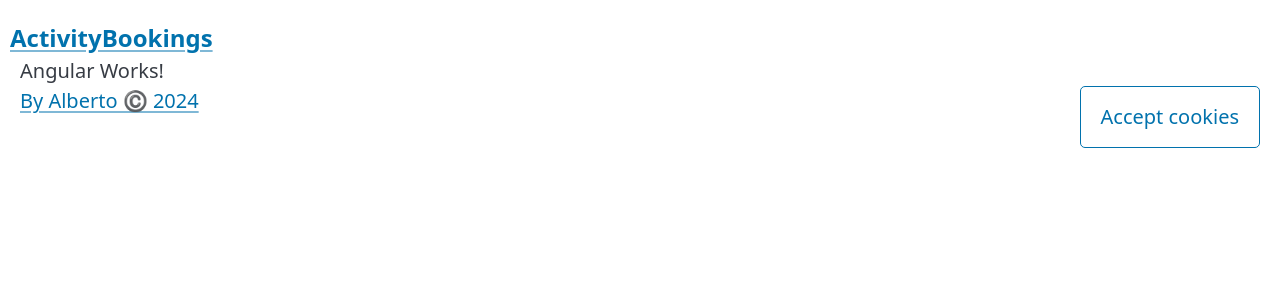
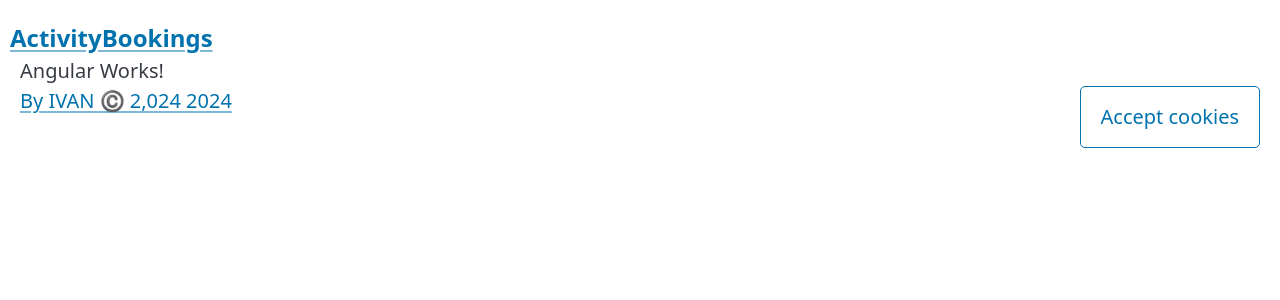
Before and after one commit to CursosAlbertoBasalo/zara_home-angular, an Angular app in the folder ActivityBookings/: page / in a window 1280 px wide. Shown: the top 300 px of the page. Built offline with nearby package versions, Linux system fonts and the light colour scheme.

Commit message:
feat: year

```diff
--- a/ActivityBookings/src/app/core/footer/footer.component.html
+++ b/ActivityBookings/src/app/core/footer/footer.component.html
@@ -1,9 +1,8 @@
 <footer>
   <nav>
-    <a [href]="author.url" target="_blank"
-      >By {{ author.name }} ©️ {{ getYear() }}</a
-    >
-
+    <a [href]="author.url" target="_blank">
+      By {{ author.name | uppercase }} ©️ {{ year }} {{ getYear() }}
+    </a>
     <button class="outline" (click)="onAcceptCookiesClick()">
       Accept cookies
     </button>
--- a/ActivityBookings/src/app/core/footer/footer.component.ts
+++ b/ActivityBookings/src/app/core/footer/footer.component.ts
@@ -1,17 +1,27 @@
-import { Component } from '@angular/core';
+import { ChangeDetectionStrategy, Component } from '@angular/core';
 
 @Component({
   selector: 'lab-footer',
   templateUrl: './footer.component.html',
   styleUrls: ['./footer.component.css'],
+  changeDetection: ChangeDetectionStrategy.OnPush,
 })
 export class FooterComponent {
   author = {
-    name: 'Alberto',
+    name: 'Alberto Basalo',
     url: 'https://albertobasalo.dev',
   };
 
+  year = '';
+
+  constructor() {
+    console.log('construir footer');
+    this.author = { ...this.author, name: 'Ivan' };
+    this.year = this.getYear().toLocaleString();
+  }
+
   getYear() {
+    console.log('calculando año');
     return new Date().getFullYear();
   }
 
```
